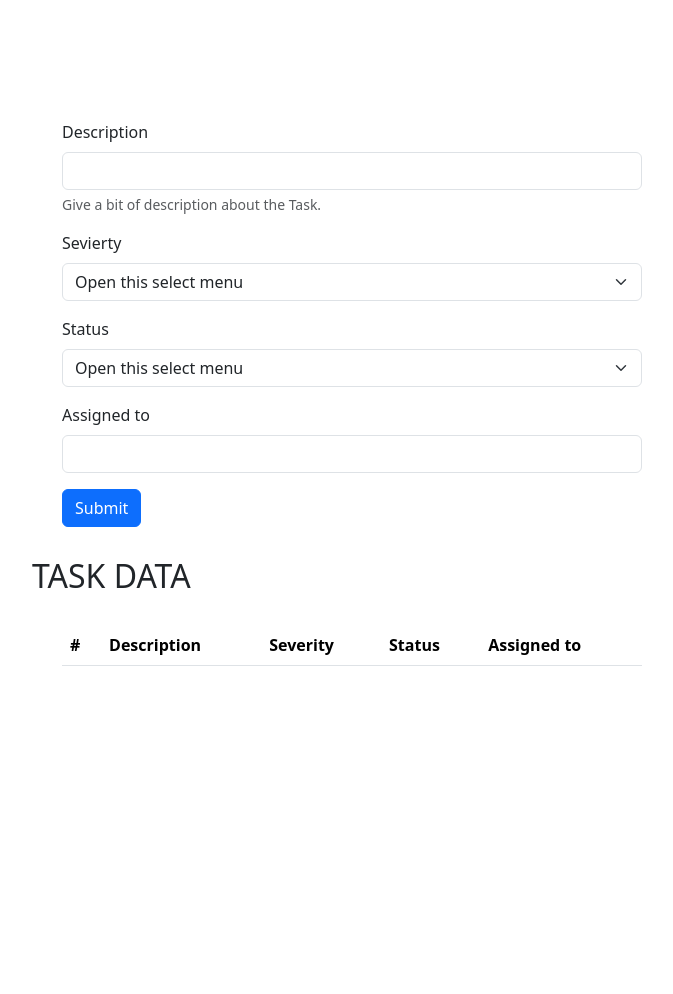
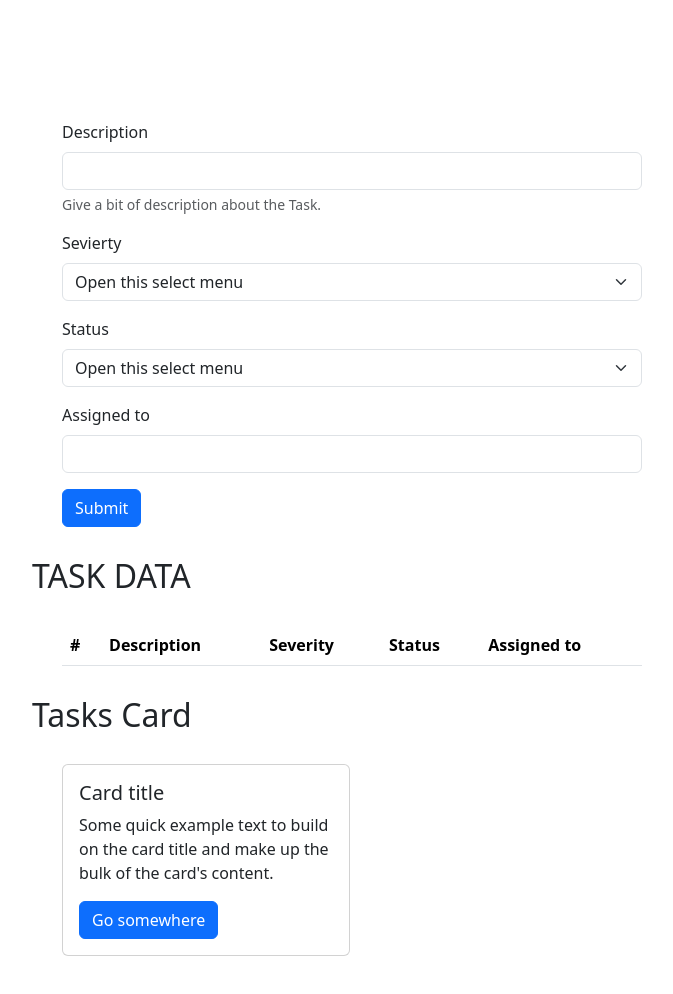
Before and after one commit to legalthakur/web-dev1, a plain HTML site: page JAVASC2/index.html in a window 1280 px wide. Shown: the whole page, without its empty margins (288-961 px from the left). Before the commit the page ends 800 px from the top, so only its background shows below. Drawn offline with nearby package versions, Linux system fonts and the light colour scheme.

Commit message:
initial commit

```diff
--- a/JAVASC2/index.html
+++ b/JAVASC2/index.html
@@ -62,6 +62,16 @@
             </tbody>
           </table>
     </div>
+    <h2>Tasks Card</h2>
+    <div id="carddiv">
+    <div class="card" style="width: 18rem;">
+  <div class="card-body">
+    <h5 class="card-title">Card title</h5>
+    <p class="card-text">Some quick example text to build on the card title and make up the bulk of the card's content.</p>
+    <a href="#" class="btn btn-primary">Go somewhere</a>
+  </div>
+</div>
+</div>
 
     <script src="script.js"></script>
     <script src="https://cdn.jsdelivr.net/npm/bootstrap@5.3.0-alpha1/dist/js/bootstrap.bundle.min.js" integrity="sha384-w76AqPfDkMBDXo30jS1Sgez6pr3x5MlQ1ZAGC+nuZB+EYdgRZgiwxhTBTkF7CXvN" crossorigin="anonymous"></script>
--- a/JAVASC2/styles.css
+++ b/JAVASC2/styles.css
@@ -1,3 +1,11 @@
+
+
+body{
+    text-align: center;
+
+    padding: 7% 25%;
+}
+
 #formdiv{
     margin: 30px;
 }
@@ -5,8 +13,6 @@
     margin: 30px;;
 }
 
-body{
-    text-align: center;
-
-    padding: 7% 25%;
+#carddiv{
+    margin: 30px;
 }
```
